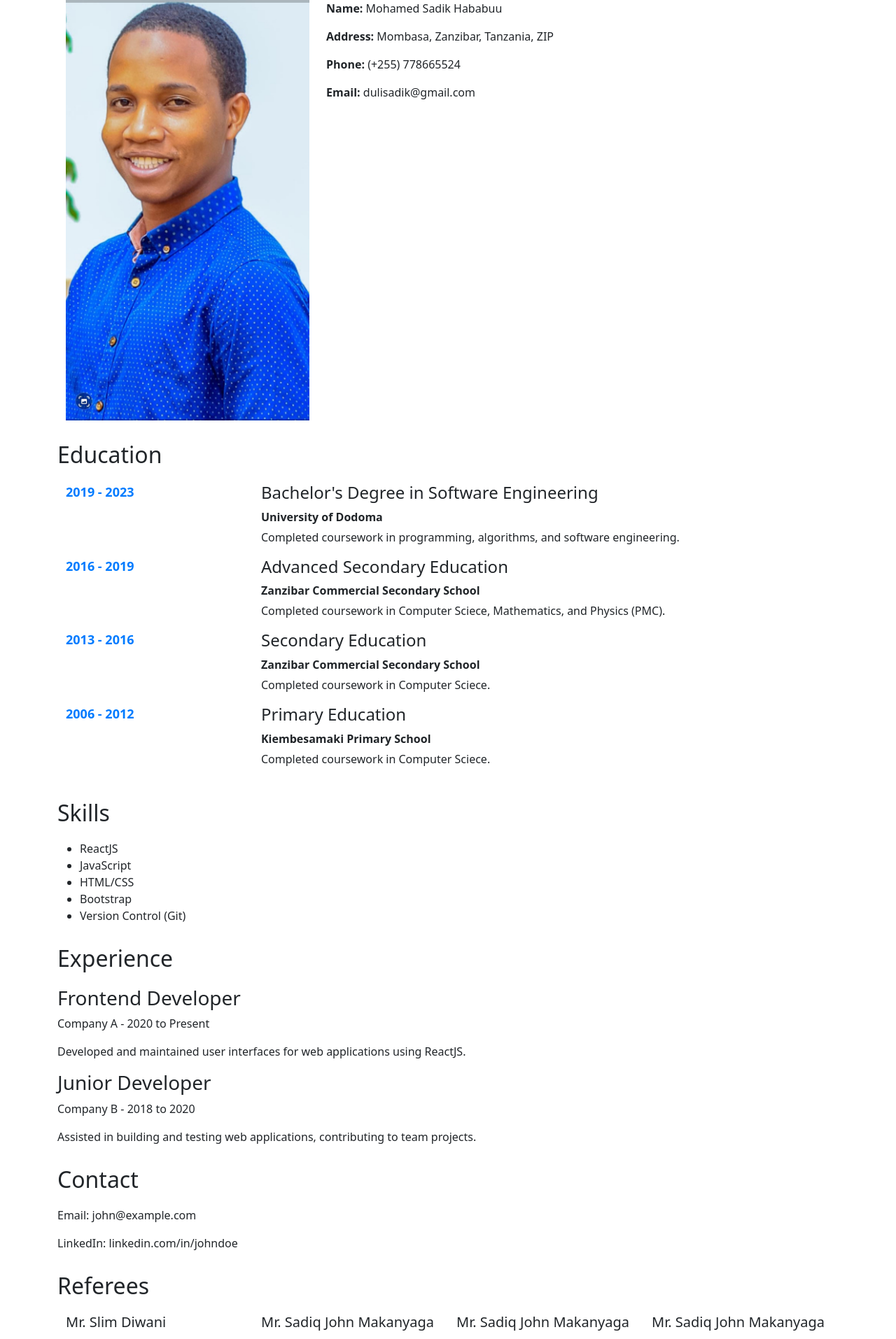
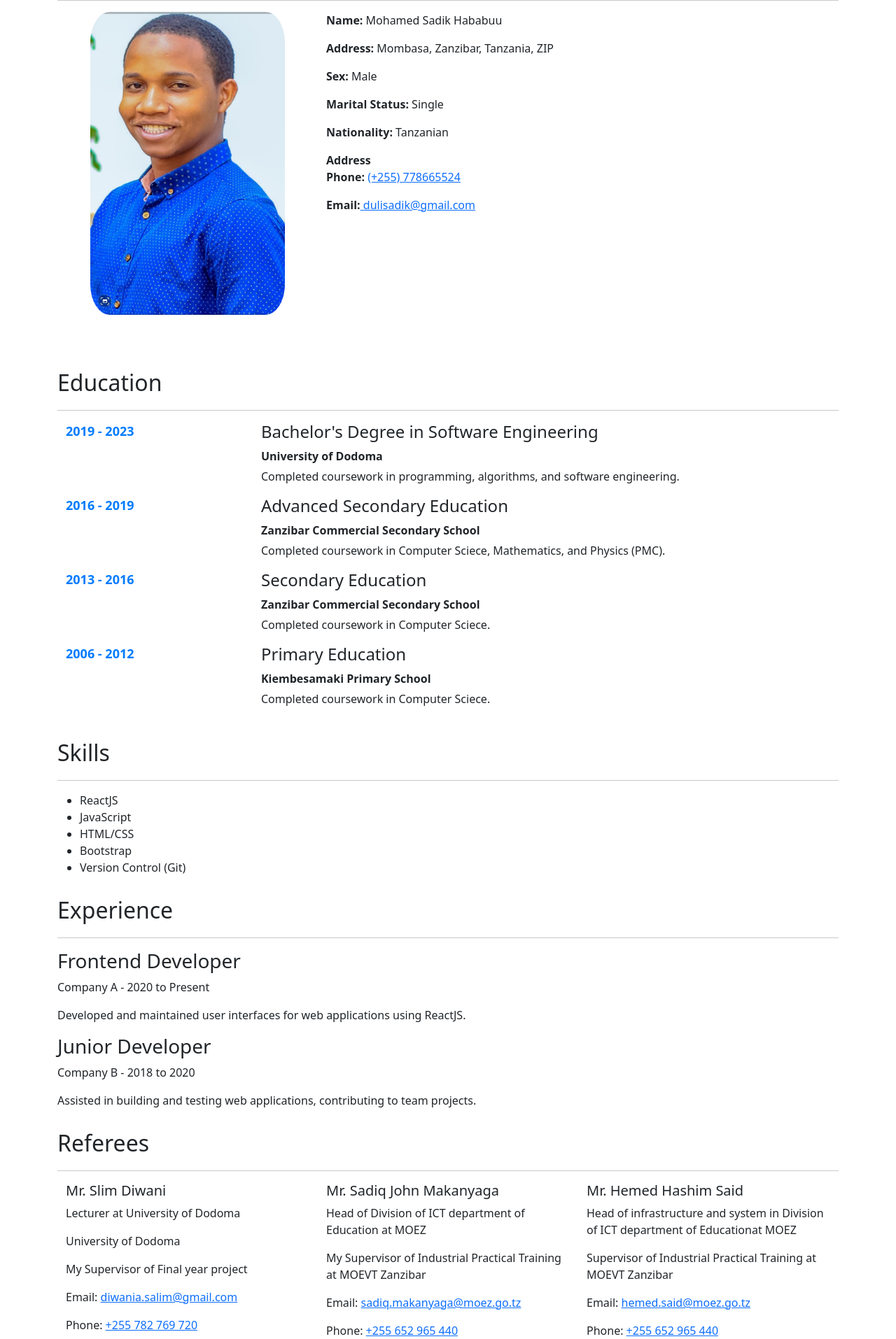
Before and after one commit to kim9720/myresume, a React (Create React App) app: page / in a window 1280 px wide. Shown: the part 280-2194 px from the top of the page at 70% size. Built offline with nearby package versions, Linux system fonts and the light colour scheme.

Commit message:
make fiew changes

```diff
--- a/src/App.css
+++ b/src/App.css
@@ -50,8 +50,23 @@
 }
 
 .profile-photo {
-  width: 100%;
-  max-width: 1000px;
-  height: 100%;
-  border-radius: 0%;
+  width: 80%;
+  max-width: 600px;
+  height: 90%;
+  border-radius: 10%;
 }
+
+.App {
+  justify-content: center;
+  align-items: center;
+  min-height: 100vh;
+  transition: all 0.3s ease-in-out;
+}
+
+.Left {
+  transform: translateX(-100%);
+}
+
+.Right {
+  transform: translateX(100%);
+}
--- a/src/App.js
+++ b/src/App.js
@@ -1,9 +1,9 @@
 import React from 'react';
+
 import Header from './components/Header';
 import Experience from './components/Experience';
 import Education from './components/Education';
 import Skills from './components/Skills';
-import Contact from './components/Contact';
 import 'bootstrap/dist/css/bootstrap.min.css';
 import './App.css';
 import PersonalDetails from './components/PersonalDetails';
@@ -19,7 +19,6 @@ function App() {
         <Education />
         <Skills />
         <Experience />
-        <Contact />
         <Referee/>
       </div>
       <Footer/>
--- a/src/components/Contact.jsx
+++ b/src/components/Contact.jsx
@@ -4,6 +4,7 @@ const Contact = () => {
   return (
     <div className="section">
       <h2>Contact</h2>
+      <hr/>
       <p>Email: john@example.com</p>
       <p>LinkedIn: linkedin.com/in/johndoe</p>
     </div>
--- a/src/components/Education.jsx
+++ b/src/components/Education.jsx
@@ -5,6 +5,7 @@ const Education = () => {
   return (
     <div className="section">
       <h2>Education</h2>
+      <hr/>
       <Container>
         <Row>
           <Col md={3} className="education-year">
--- a/src/components/Experience.jsx
+++ b/src/components/Experience.jsx
@@ -4,6 +4,7 @@ const Experience = () => {
   return (
     <div className="section">
       <h2>Experience</h2>
+      <hr/>
       <div className="item">
         <h3>Frontend Developer</h3>
         <p>Company A - 2020 to Present</p>
--- a/src/components/Footer.jsx
+++ b/src/components/Footer.jsx
@@ -3,6 +3,7 @@ import { Container } from 'react-bootstrap';
 import '../css/Footer.css'; // Import your custom styles
 
 const Footer = () => {
+
   return (
     <div className="footer">
       <Container>
--- a/src/components/Header.jsx
+++ b/src/components/Header.jsx
@@ -3,9 +3,10 @@ import { Container, Row, Col } from 'react-bootstrap';
 import '../css/Header.css'; // Import your custom styles
 
 const Header = () => {
+
     return (
         <div className="header">
-            <Container>
+            <Container >
                 <Row className="align-items-center">
                     <Col md={8} className="text-md-start text-center">
                         <h1 className="display-4">Mohamed Sadik</h1>
--- a/src/components/PersonalDetails.jsx
+++ b/src/components/PersonalDetails.jsx
@@ -6,6 +6,7 @@ const PersonalDetails = () => {
   return (
     <div className="section">
       <h2>Personal Details</h2>
+      <hr/>
       <Container>
         <Row>
           <Col md={4} className="text-center">
@@ -18,8 +19,13 @@ const PersonalDetails = () => {
           <Col md={8}>
             <p><strong>Name:</strong> Mohamed Sadik Hababuu</p>
             <p><strong>Address:</strong> Mombasa, Zanzibar, Tanzania, ZIP</p>
-            <p><strong>Phone:</strong> (+255) 778665524</p>
-            <p><strong>Email:</strong> dulisadik@gmail.com</p>
+            <p><strong>Sex:</strong> Male</p>
+            <p><strong>Marital Status:</strong> Single</p>
+            <p><strong>Nationality:</strong> Tanzanian</p>
+            <p><strong>Address</strong>
+            <p><strong>Phone:</strong> <a href="tell:+255778665524">(+255) 778665524</a></p>
+            <p><strong>Email:</strong><a href="mailto:dulisadik@gmail.com"> dulisadik@gmail.com</a></p>
+            </p>
             {/* Add more personal details here */}
           </Col>
         </Row>
--- a/src/components/Referee.jsx
+++ b/src/components/Referee.jsx
@@ -5,36 +5,32 @@ const Referee = () => {
   return (
     <div className="section">
       <h2>Referees</h2>
+      <hr/>
       <Container>
         <Row>
-          <Col md={3} className="referee">
+          <Col md={4} className="referee">
             <h5>Mr. Slim Diwani </h5>
             <p>Lecturer at University of Dodoma</p>
             <p>University of Dodoma</p>
-            <p>Email:  diwania.salim@gmail.com</p>
-            <p>Phone:  +255782 769 720</p>
+            <p>My Supervisor of Final year project </p>
+            <p>Email:  <a href="mailto:diwania.salim@gmail.com">diwania.salim@gmail.com</a></p>
+            <p>Phone:  <a href="tell:+255782769720">+255 782 769 720</a></p>
           </Col>
-          <Col md={3} className="referee">
+          <Col md={4} className="referee">
             <h5>Mr. Sadiq John Makanyaga</h5>
-            <p>Head of Division of ICT department of Education</p>
-            <p>Head of Division of ICT department of Education</p>
-            <p>Email: <a href="mailto:dulisadik@gmail.com"> sadiq.makanyaga@moez.go.tz</a></p>
-            <p>Phone:  +255 652 965 440</p>
+            <p>Head of Division of ICT department of Education at MOEZ</p>
+            <p>My Supervisor of Industrial Practical Training at MOEVT Zanzibar</p>
+            <p>Email: <a href="mailto:sadiq.makanyaga@moez.go.tz">sadiq.makanyaga@moez.go.tz</a></p>
+            <p>Phone:  <a href="tell:+255652965440">+255 652 965 440</a></p>
           </Col>
-          <Col md={3} className="referee">
-            <h5>Mr. Sadiq John Makanyaga</h5>
-            <p>Head of Division of ICT department of Education</p>
-            <p>Head of Division of ICT department of Education</p>
-            <p>Email:  sadiq.makanyaga@moez.go.tz</p>
-            <p>Phone:  +255 652 965 440</p>
+          <Col md={4} className="referee">
+            <h5>Mr. Hemed Hashim Said </h5>
+            <p>Head of infrastructure and system in Division of ICT department of Educationat MOEZ</p>
+            <p>Supervisor of Industrial Practical Training at MOEVT Zanzibar</p>
+            <p>Email: <a href="mailto:hemed.said@moez.go.tz">hemed.said@moez.go.tz</a></p>
+            <p>Phone: <a href="tell:+255652965440"> +255 652 965 440</a></p>
           </Col>
-          <Col md={3} className="referee">
-            <h5>Mr. Sadiq John Makanyaga</h5>
-            <p>Head of Division of ICT department of Education</p>
-            <p>Head of Division of ICT department of Education</p>
-            <p>Email:  sadiq.makanyaga@moez.go.tz</p>
-            <p>Phone:  +255 652 965 440</p>
-          </Col>
+
         </Row>
         {/* Add more referee entries here */}
       </Container>
--- a/src/components/Skills.jsx
+++ b/src/components/Skills.jsx
@@ -4,6 +4,7 @@ const Skills = () => {
   return (
     <div className="section">
       <h2>Skills</h2>
+      <hr/>
       <ul>
         <li>ReactJS</li>
         <li>JavaScript</li>
--- a/src/css/Footer.css
+++ b/src/css/Footer.css
@@ -1,6 +1,6 @@
 /* Footer.css */
 .footer {
-    background-color: #333;
+    background-color: #000000;
     color: #fff;
     padding: 15px 0;
     text-align: center;
```
